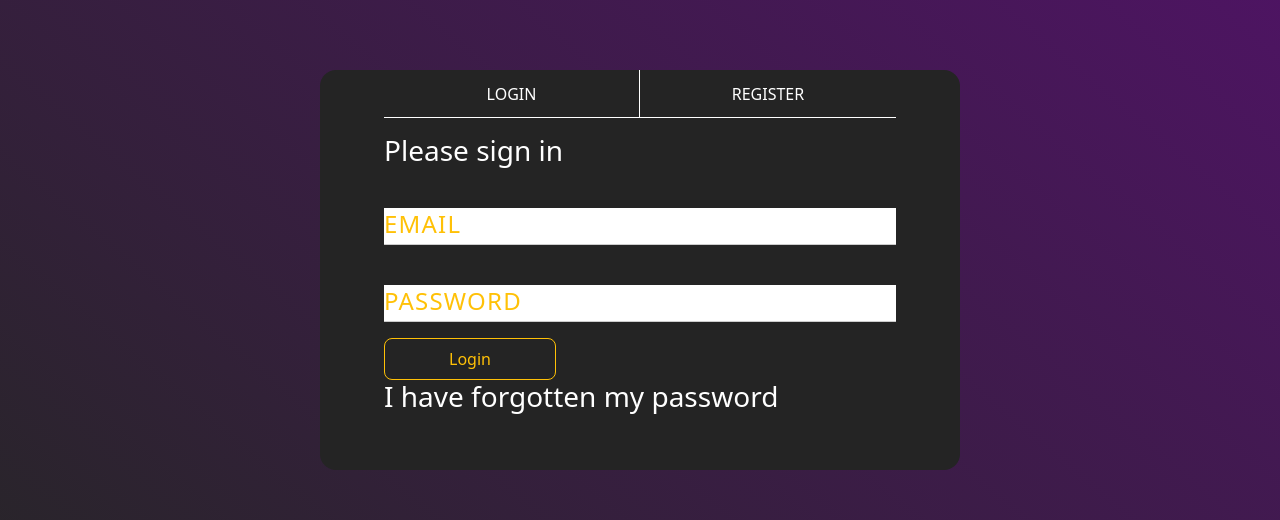
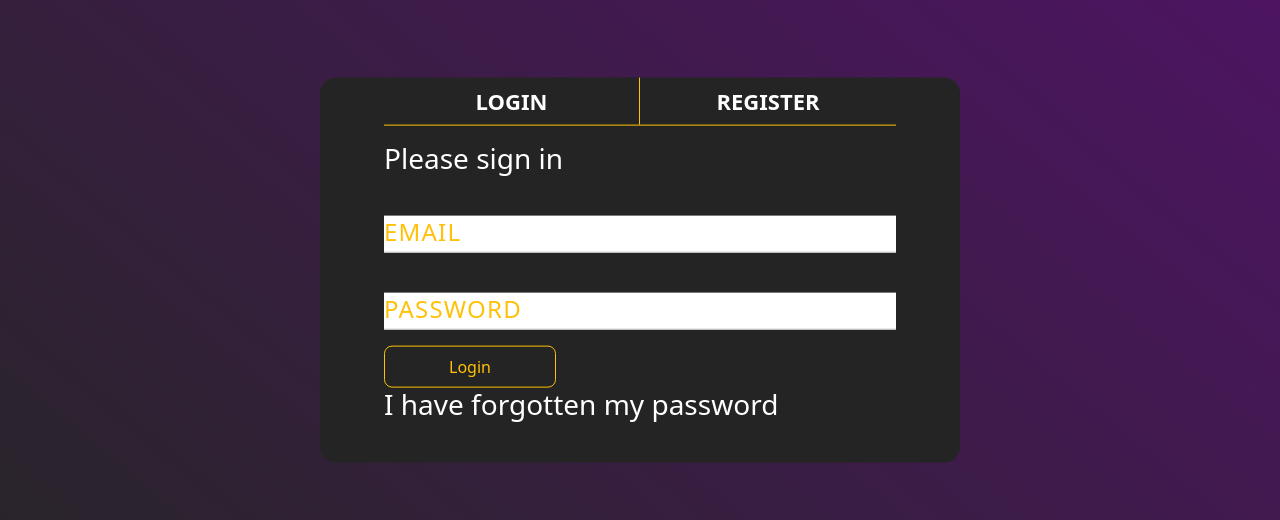
Before and after one commit to MiguelPerezMartinez/apollofy-music-project, a React (Create React App) app in the folder client/: page /login in a window 1280 px wide. Shown: the part 130-650 px from the top of the page. Built offline with nearby package versions, Linux system fonts and the light colour scheme.

Commit message:
Login and Register Styles

```diff
--- a/client/src/components/Input/styles.css
+++ b/client/src/components/Input/styles.css
@@ -15,7 +15,6 @@ input {
   border-bottom: 1px solid #ccc;
   font-family: inherit;
   -webkit-appearance: none;
-  border-radius: 0;
   padding: 0;
   cursor: text;
 }
--- a/client/src/components/SignNav/styles.css
+++ b/client/src/components/SignNav/styles.css
@@ -2,15 +2,17 @@
   width: 100%;
   min-height: 3rem;
   display: flex;
-  border-bottom: 1px solid white;
+  border-bottom: 1px solid var(--yellow);
   margin-bottom: 1rem;
 }
 
 .signNav a:first-of-type {
-  border-right: 1px solid white;
+  border-right: 1px solid var(--yellow);
 }
 
 .signNav > a {
+  font-size: 22px;
+  font-weight: bold;
   display: flex;
   align-items: center;
   justify-content: center;
--- a/client/src/pages/Login/login.css
+++ b/client/src/pages/Login/login.css
@@ -6,12 +6,11 @@
 .login-register {
   background-color: var(--main-container-color);
   width: 50%;
-  height: 50%;
   padding: 0% 5% 2%;
   position: absolute;
   left: 50%;
-  right: 50%;
-  transform: translate(-50%, 50%);
+  top: 50%;
+  transform: translate(-50%, -50%);
   border-radius: 1rem;
 }
 
```
